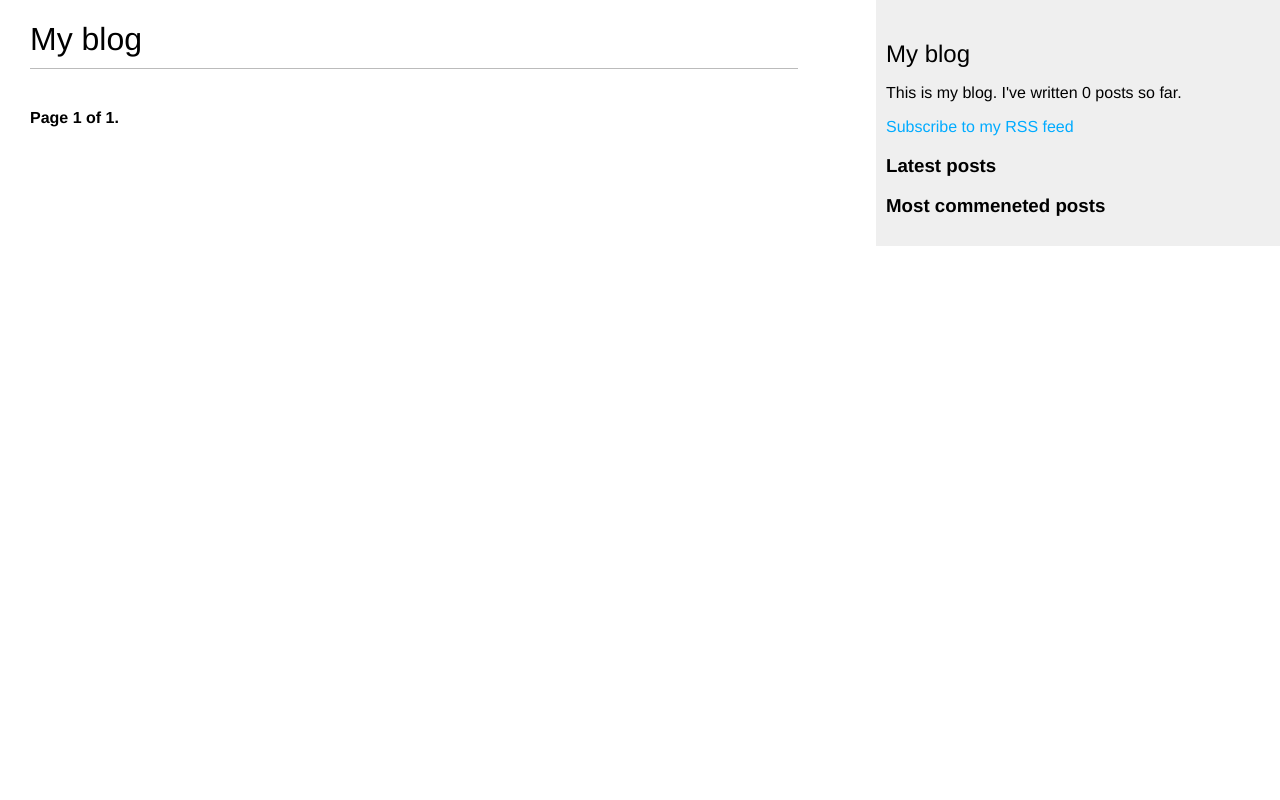
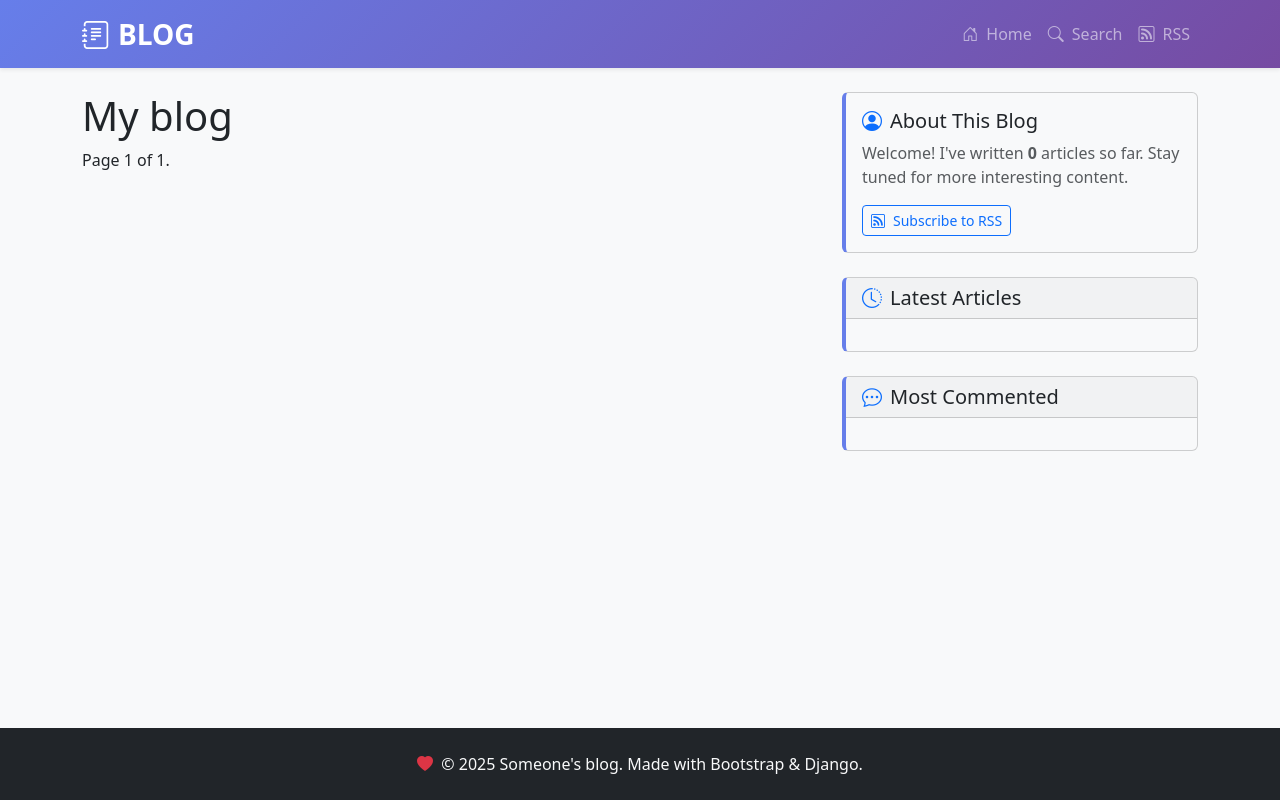
Before and after one commit to cewko/blog-application, a Django app: page / in a window 1280 px wide. Run offline with Django 5.2, Linux system fonts and the light colour scheme; data that the repository does not hold is empty; parts of the project's set-up code (start-up, migrations or seed data) failed here and were passed over.

Commit message:
update base & latest post templates

```diff
--- a/base/templates/base/base.html
+++ b/base/templates/base/base.html
@@ -7,35 +7,148 @@
     <meta charset="UTF-8">
     <meta name="viewport" content="width=device-width, initial-scale=1.0">
     <title>{% block title %}{% endblock title %}</title>
-    <link href="{% static 'base.css' %}" rel="stylesheet">
+
+    <!-- Google Font -->
+    <link href="https://fonts.googleapis.com/css2?family=Inter:wght@400;600&display=swap" rel="stylesheet">
+    <!-- Bootstrap CSS -->
+    <link href="https://cdn.jsdelivr.net/npm/bootstrap@5.3.2/dist/css/bootstrap.min.css" rel="stylesheet">
+    <!-- Bootstrap Icons -->
+    <link rel="stylesheet" href="https://cdn.jsdelivr.net/npm/bootstrap-icons@1.11.1/font/bootstrap-icons.css">
+
+    <!-- Custom CSS (optional) -->
+    <style>
+        html, body {
+            height: 100%;
+        }
+        body {
+            display: flex;
+            flex-direction: column;
+        }
+        .blog-header {
+            background: linear-gradient(135deg, #667eea 0%, #764ba2 100%);
+        }
+        .card-hover:hover {
+            transform: translateY(-2px);
+            box-shadow: 0 4px 15px rgba(0,0,0,0.1);
+            transition: all 0.3s ease;
+        }
+        .sidebar-card {
+            background: #f8f9fa;
+            border-left: 4px solid #667eea;
+        }
+    </style>
 </head>
-<body>
-    <div id="content">
+<body class="bg-light">
+    <main class="flex-grow-1">
+        <!-- Navigation -->
+        <nav class="navbar navbar-expand-lg navbar-dark blog-header shadow-sm">
+            <div class="container">
+                <a class="navbar-brand fw-bold fs-3" href="{% url 'base:post_list' %}">
+                    <i class="bi bi-journal-text me-2"></i>BLOG
+                </a>
+                <button class="navbar-toggler" type="button" data-bs-toggle="collapse" data-bs-target="#navbarNav">
+                    <span class="navbar-toggler-icon"></span>
+                </button>
+                <div class="collapse navbar-collapse" id="navbarNav">
+                    <ul class="navbar-nav ms-auto">
+                        <li class="nav-item">
+                            <a class="nav-link" href="{% url 'base:post_list' %}">
+                                <i class="bi bi-house-door me-2"></i>Home
+                            </a>
+                        </li>
+                        <li class="nav-item">
+                            <a class="nav-link" href="{% url 'base:post_search' %}">
+                                <i class="bi bi-search me-2"></i>Search
+                            </a>
+                        </li>
+                        <li class="nav-item">
+                            <a class="nav-link" href="{% url 'base:post_feed' %}">
+                                <i class="bi bi-rss me-2"></i>RSS
+                            </a>
+                        </li>
+                    </ul>
+                </div>
+            </div>
+        </nav>
+
+        <!-- Main Content -->
+        <div class="container mt-4">
+            <div class="row">
+                <!-- Content -->
+                <div class="col-lg-8">
                     {% block content %}
                     {% endblock content %}
                 </div>
-    <div id="sidebar">
-        <h2>My blog</h2>
-        <p>
-            This is my blog.
-            I've written {% total_posts %} posts so far.
+
+                <!-- Sidebar -->
+                <div class="col-lg-4">
+                    <!-- About Card -->
+                    <div class="card sidebar-card mb-4">
+                        <div class="card-body">
+                            <h5 class="card-title">
+                                <i class="bi bi-person-circle me-2 text-primary"></i>About This Blog
+                            </h5>
+                            <p class="card-text text-muted">
+                                Welcome! I've written <strong>{% total_posts %}</strong> articles so far.
+                                Stay tuned for more interesting content.
                             </p>
-        <p>
-            <a href="{% url 'base:post_feed' %}">
-                Subscribe to my RSS feed
+                            <a href="{% url 'base:post_feed' %}" class="btn btn-outline-primary btn-sm">
+                                <i class="bi bi-rss me-2"></i>Subscribe to RSS
                             </a>
+                        </div>
+                    </div>
+
+                    <!-- Latest Posts Card -->
+                    <div class="card sidebar-card mb-4">
+                        <div class="card-header">
+                            <h5 class="mb-0">
+                                <i class="bi bi-clock-history me-2 text-primary"></i>Latest Articles
+                            </h5>
+                        </div>
+                        <div class="card-body">
+                            {% show_latest_posts 3 %}
+                        </div>
+                    </div>
+
+                    <!-- Most Commented Posts Card -->
+                    <div class="card sidebar-card">
+                        <div class="card-header">
+                            <h5 class="mb-0">
+                                <i class="bi bi-chat-dots me-2 text-primary"></i>Most Commented
+                            </h5>
+                        </div>
+                        <div class="card-body">
+                            {% get_most_commented_posts as most_commented_posts %}
+                            <div class="list-group list-group-flush">
+                                {% for post in most_commented_posts %}
+                                <a href="{{ post.get_absolute_url }}"
+                                class="list-group-item-action border-0 px-0 mb-2 text-decoration-none">
+                                    <i class="bi bi-arrow-right me-2 text-primary"></i>{{ post.title }}
+                                </a>
+                                {% endfor %}
+                            </div>
+                        </div>
+                    </div>
+                </div>
+            </div>
+        </div>
+    </main>
+
+    <!-- Footer -->
+    <footer class="bg-dark text-light py-4 mt-5">
+        <div class="container">
+            <div class="row">
+                <div class="col-12 text-center">
+                    <p class="mb-0">
+                        <i class="bi bi-heart-fill text-danger me-1"></i>
+                        © 2025 Someone's blog. Made with Bootstrap & Django.
                     </p>
-        <h3>Latest posts</h3>
-        {% show_latest_posts 3 %}
-        <h3>Most commeneted posts</h3>
-        {% get_most_commented_posts as most_commented_posts %}
-        <ul>
-            {% for post in most_commented_posts %}
-            <li>
-                <a href="{{ post.get_absolute_url }}">{{ post.title }}</a>
-            </li>
-            {% endfor %}
-        </ul>
                 </div>
+            </div>
+        </div>
+    </footer>
+
+    <!-- Bootstrap JS -->
+    <script src="https://cdn.jsdelivr.net/npm/bootstrap@5.3.2/dist/js/bootstrap.bundle.min.js"></script>
 </body>
 </html>
--- a/base/templates/base/post/latest_posts.html
+++ b/base/templates/base/post/latest_posts.html
@@ -1,7 +1,10 @@
-<ul>
-    {% for post in latest_posts %}
-    <li>
-        <a href="{{ post.get_absolute_url }}">{{ post.title }}</a>
-    </li>
-    {% endfor %}
-</ul>
+<div class="list-group list-group-flush">
+  {% for post in latest_posts %}
+  <a
+    href="{{ post.get_absolute_url }}"
+    class="list-group-item-action border-0 px-0 mb-2 text-decoration-none"
+  >
+    <i class="bi bi-arrow-right me-2 text-primary"></i>{{ post.title }}
+  </a>
+  {% endfor %}
+</div>
```
Lines whose indentation alone changed are shown as unchanged.
